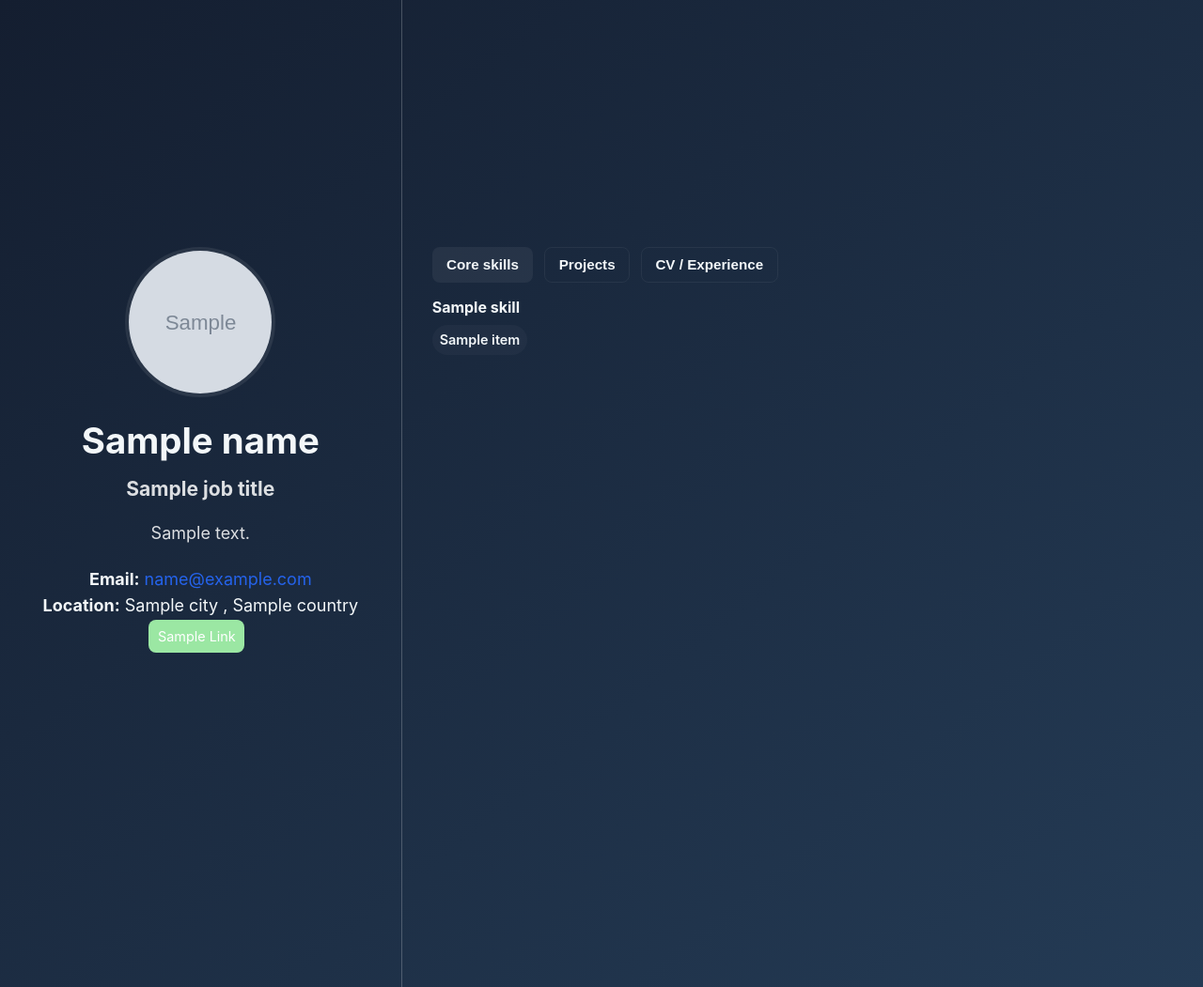
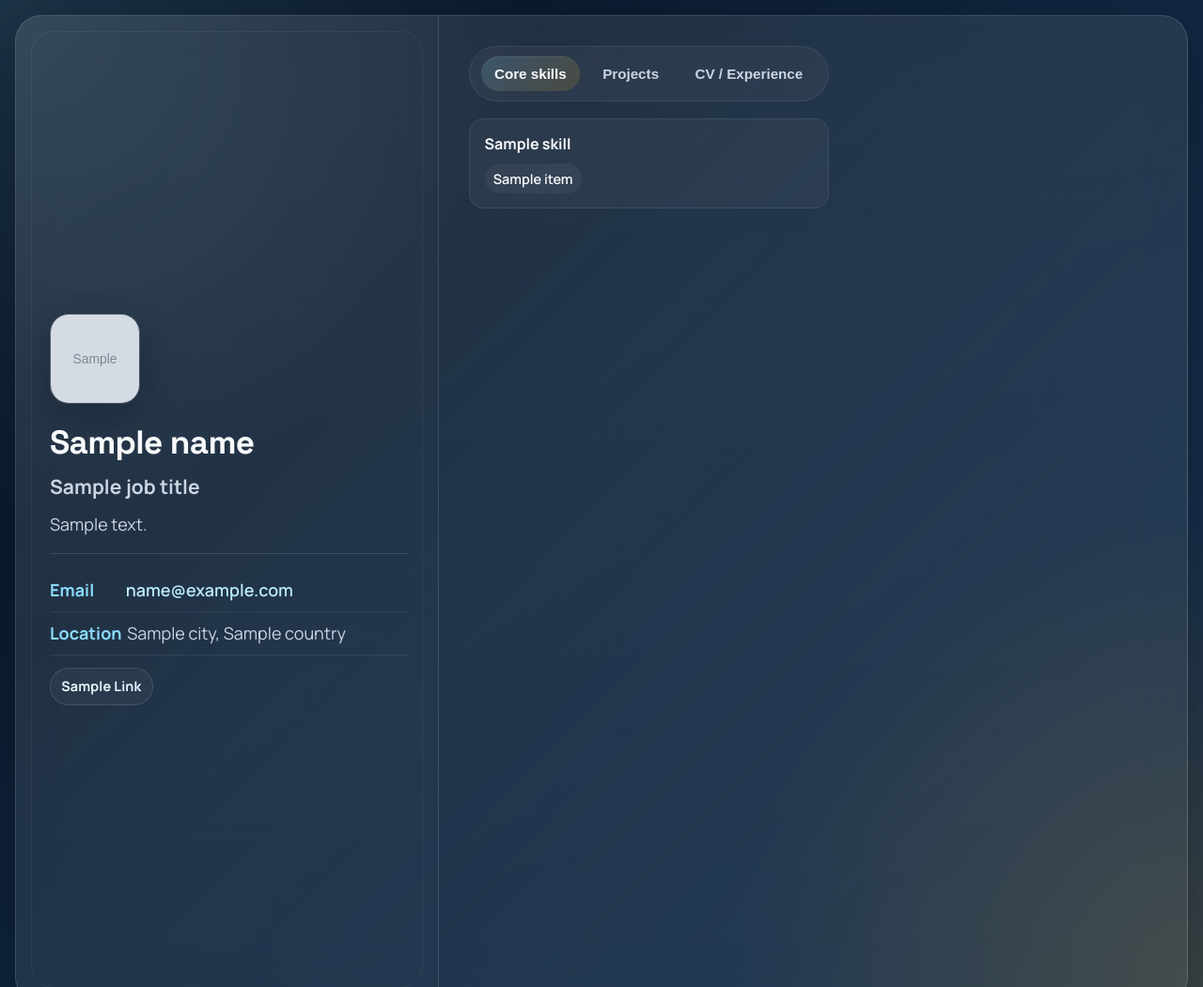
Before and after one commit to taylorPat/portfolio-generator, a Python web app: template src/portfolio/data/FE/templates/index.html.jinja in a window 1280 px wide. Shown: the whole page at 94% size. Run offline with Jinja, Linux system fonts and the light colour scheme; the template is opened without the code that fills it: most values are stand-ins (such as "Sample title", 1, 10 or a date in 2020); grey boxes marked "Sample" are stand-in pictures.

Commit message:
feat: refine FE structure and design

```diff
--- a/src/portfolio/data/FE/static/style.css
+++ b/src/portfolio/data/FE/static/style.css
@@ -8,44 +8,72 @@
 
 /* Base */
 :root {
-  --bg: #f8fafc;
-  --panel: #ffffff;
-  --muted: rgba(255, 255, 255, 0.85);
-  --text: #f3f7f9;
-  --accent: #9be7a3;
-  --radius: 10px;
+  --bg: #07111f;
+  --panel: rgba(255, 255, 255, 0.08);
+  --panel-strong: rgba(255, 255, 255, 0.14);
+  --muted: #cbd5e1;
+  --text: #f8fafc;
+  --accent: #7dd3fc;
+  --accent-2: #f59e0b;
+  --line: rgba(255, 255, 255, 0.16);
+  --shadow: 0 24px 70px rgba(2, 8, 23, 0.34);
+  --radius: 18px;
   --btn-font-size: 0.95rem;
 }
 
-/* Use a full-viewport pseudo-element for the gradient to avoid seams on mobile
-   and when content scrolls. This covers the viewport exactly and is fixed. */
 body {
-  font-family:
-    -apple-system, BlinkMacSystemFont, "Segoe UI", Roboto, sans-serif;
+  font-family: "Manrope", "Segoe UI", sans-serif;
   line-height: 1.6;
   background: none;
   color: var(--text);
   margin: 0;
+  font-size: 18px;
 }
 
 body::before {
   content: "";
-  position: fixed; /* fixes to viewport */
-  top: 0;
-  left: 0;
-  width: 100vw; /* full viewport width */
-  height: 100vh; /* full viewport height */
-  z-index: -1; /* behind content */
+  position: fixed;
+  inset: 0;
+  z-index: -1;
   pointer-events: none;
-  background-image: linear-gradient(to bottom right, #141e30 0%, #243b55 100%);
+  background:
+    radial-gradient(
+      circle at top left,
+      rgba(125, 211, 252, 0.18),
+      transparent 34%
+    ),
+    radial-gradient(
+      circle at bottom right,
+      rgba(245, 158, 11, 0.16),
+      transparent 30%
+    ),
+    linear-gradient(135deg, #07111f 0%, #10253e 48%, #1b3550 100%);
   background-repeat: no-repeat;
   background-position: center center;
   background-size: cover;
 }
 
-/* Larger base type for landing */
-body {
-  font-size: 18px;
+.theme-shell {
+  min-height: 100vh;
+}
+
+.site {
+  padding: 1rem;
+}
+
+.site-main {
+  max-width: 1400px;
+  margin: 0 auto;
+  border: 1px solid var(--line);
+  border-radius: 28px;
+  overflow: hidden;
+  backdrop-filter: blur(22px);
+  background: linear-gradient(
+    135deg,
+    rgba(255, 255, 255, 0.08),
+    rgba(255, 255, 255, 0.03)
+  );
+  box-shadow: var(--shadow);
 }
 
 .container {
@@ -163,92 +191,190 @@ a:hover {
 /* Split landing layout */
 .landing-split {
   display: flex;
-  min-height: 100vh;
+  min-height: calc(100vh - 2rem);
   align-items: stretch;
   width: 100%;
 }
 .left-panel {
-  flex: 0 0 33.333%;
+  flex: 0 0 36%;
+  position: relative;
+  padding: 2.25rem 2rem 2.25rem 2.25rem;
+  display: flex;
+  align-items: center;
+  justify-content: center;
+  background: linear-gradient(
+    180deg,
+    rgba(255, 255, 255, 0.04),
+    rgba(255, 255, 255, 0.02)
+  );
+}
+.left-panel::before {
+  content: "";
+  position: absolute;
+  inset: 1rem;
+  border-radius: 24px;
+  border: 1px solid rgba(255, 255, 255, 0.06);
+  pointer-events: none;
+}
+.left-content {
+  width: 100%;
+  text-align: left;
+  padding: 0;
   background: transparent;
-  padding: 2.25rem;
+  border: none;
+  box-shadow: none;
+  animation: fadeUp 0.7s ease both;
+}
+.profile-intro {
   display: flex;
+  flex-direction: column;
+  gap: 0.55rem;
   align-items: flex-start;
-  justify-content: center;
+  padding-bottom: 1rem;
+  margin-bottom: 1rem;
+  border-bottom: 1px solid rgba(255, 255, 255, 0.12);
 }
-.left-inner {
+.profile-summary {
+  flex: 1;
   width: 100%;
-  text-align: center;
 }
 .profile-avatar {
-  width: 160px;
-  height: 160px;
-  border-radius: 50%;
+  width: 96px;
+  height: 96px;
+  border-radius: 20px;
   object-fit: cover;
-  border: 4px solid rgba(255, 255, 255, 0.08);
+  border: 1px solid rgba(255, 255, 255, 0.16);
   display: block;
-  margin: 0 auto 1rem auto;
+  margin: 0 0 0.8rem 0;
+  box-shadow: 0 12px 35px rgba(2, 8, 23, 0.25);
 }
 
+.profile-links {
+  display: flex;
+  flex-wrap: wrap;
+  gap: 0.6rem;
+  margin-top: 0.85rem;
+}
 .profile-links .btn {
-  margin-right: 0.5rem;
+  margin-right: 0;
+  background: rgba(255, 255, 255, 0.04);
+  color: #eaf8ff;
+  border: 1px solid rgba(255, 255, 255, 0.12);
+  padding: 0.45rem 0.7rem;
+  border-radius: 999px;
+  font-weight: 700;
+  letter-spacing: 0.01em;
+}
+.profile-links .btn:hover {
+  background: rgba(125, 211, 252, 0.14);
+  border-color: rgba(125, 211, 252, 0.28);
+  text-decoration: none;
 }
 .left-panel h1 {
-  font-size: 2.4rem;
-  margin-bottom: 0.25rem;
+  font-family: "Space Grotesk", "Manrope", sans-serif;
+  font-size: 2.2rem;
+  margin-bottom: 0.15rem;
+  letter-spacing: -0.02em;
 }
 .left-panel .muted {
   color: var(--muted);
 }
 .left-panel .about {
-  margin: 1rem 0;
+  margin: 0.55rem 0 0;
   color: var(--muted);
+  max-width: 42ch;
+}
+.eyebrow {
+  font-size: 0.83rem;
+  letter-spacing: 0.26em;
+  text-transform: uppercase;
+  color: #8bdcff;
+  margin-bottom: 0.4rem;
 }
 .contact-block {
-  margin-top: 1.25rem;
+  margin-top: 0;
+  padding: 0;
+  background: transparent;
+  border: none;
+  display: flex;
+  flex-direction: column;
+  gap: 0;
+}
+.contact-line {
+  display: flex;
+  flex-wrap: wrap;
+  gap: 0.35rem;
+  align-items: center;
+  margin: 0;
+  padding: 0.5rem 0;
+  border-bottom: 1px solid rgba(255, 255, 255, 0.08);
+}
+.contact-line:last-child {
+  border-bottom: none;
+}
+.contact-label {
+  color: #8bdcff;
+  font-weight: 700;
+  min-width: 4.7rem;
+}
+.contact-link {
+  color: #b9eaff;
+  font-weight: 600;
+}
+.contact-value {
+  color: var(--muted);
 }
 .split-divider {
   width: 1px;
-  background: rgba(255, 255, 255, 0.22);
+  background: rgba(255, 255, 255, 0.14);
 }
 .right-panel {
   flex: 1;
-  padding: 2rem;
-  background: transparent;
+  padding: 2rem 2.25rem 2.25rem 2rem;
+  background: linear-gradient(
+    180deg,
+    rgba(255, 255, 255, 0.03),
+    rgba(255, 255, 255, 0.01)
+  );
   display: flex;
   align-items: flex-start;
 }
 
 .tabs-nav {
   display: flex;
-  gap: 0.5rem;
-  margin-bottom: 0.6rem;
+  gap: 0.6rem;
+  margin: 0 0 1.1rem 0;
+  flex-wrap: wrap;
+  padding: 0.65rem 0.75rem;
+  border-radius: 999px;
+  background: rgba(255, 255, 255, 0.04);
+  border: 1px solid rgba(255, 255, 255, 0.08);
+  width: fit-content;
 }
 .tab-btn {
+  font-size: 0.95rem;
+  font-weight: 700;
+  padding: 0.6rem 0.9rem;
   background: transparent;
-  border: 1px solid rgba(2, 6, 23, 0.06);
-  padding: 0.5rem 0.75rem;
-  border-radius: 8px;
+  border: none;
+  color: var(--muted);
+  border-radius: 999px;
   cursor: pointer;
+  transition: all 0.2s ease;
+}
+.tab-btn:hover {
+  transform: translateY(-1px);
+  color: var(--text);
+  background: rgba(255, 255, 255, 0.05);
 }
 .tab-btn.active {
-  background: rgba(255, 255, 255, 0.06);
+  background: linear-gradient(
+    135deg,
+    rgba(125, 211, 252, 0.18),
+    rgba(245, 158, 11, 0.16)
+  );
   color: var(--text);
-  border-color: transparent;
-}
-
-/* Prettify right UI */
-.tabs-nav {
-  gap: 0.75rem;
-}
-.tab-btn {
-  font-size: 1.05rem;
-  padding: 0.6rem 0.9rem;
-}
-.tab-btn {
-  background: transparent;
-  border: 1px solid rgba(255, 255, 255, 0.06);
-  color: var(--text);
-  font-size: var(--btn-font-size);
+  box-shadow: inset 0 1px 0 rgba(255, 255, 255, 0.08);
 }
 .tabs .tabs-content {
   width: 100%;
@@ -320,12 +446,15 @@ a:hover {
 /* New grouped skills sections (compact) */
 .skill-section {
   margin-bottom: 0.8rem;
-  padding: 0.25rem 0;
+  padding: 0.9rem 1rem;
+  border: 1px solid rgba(255, 255, 255, 0.08);
+  border-radius: 16px;
+  background: rgba(255, 255, 255, 0.04);
 }
 .skill-section h4 {
   font-size: 1rem;
   color: var(--text);
-  margin: 0 0 0.35rem;
+  margin: 0 0 0.45rem;
 }
 .skill-items {
   display: flex;
@@ -334,8 +463,8 @@ a:hover {
 }
 .skill-item {
   display: inline-block;
-  padding: 0.28rem 0.5rem;
-  background: rgba(255, 255, 255, 0.03);
+  padding: 0.3rem 0.58rem;
+  background: rgba(255, 255, 255, 0.05);
   color: var(--text);
   border-radius: 999px;
   font-weight: 600;
@@ -492,19 +613,19 @@ a:hover {
   }
 }
 
-/* Start left and right content at 1/3 of viewport height on wide screens */
+/* Start left and right content at a more balanced vertical position on wide screens */
 @media (min-width: 641px) {
-  .left-inner {
-    margin-top: calc(25vh - 2.25rem);
+  .left-content {
+    margin-top: 0;
   }
   .tabs {
-    padding-top: calc(25vh - 2rem);
+    padding-top: 0;
   }
 }
 
 /* On small screens reset offsets */
 @media (max-width: 640px) {
-  .left-inner {
+  .left-content {
     margin-top: 0;
   }
   .tabs {
--- a/src/portfolio/data/FE/templates/base.html.jinja
+++ b/src/portfolio/data/FE/templates/base.html.jinja
@@ -6,9 +6,15 @@
     <meta name="viewport" content="width=device-width, initial-scale=1.0" />
     <title>{{ name }} | {{ job_title }}</title>
 
+    <link rel="preconnect" href="https://fonts.googleapis.com" />
+    <link rel="preconnect" href="https://fonts.gstatic.com" crossorigin />
+    <link
+      href="https://fonts.googleapis.com/css2?family=Manrope:wght@400;500;600;700;800&family=Space+Grotesk:wght@500;700&display=swap"
+      rel="stylesheet"
+    />
     <link rel="stylesheet" href="static/style.css" />
   </head>
-  <body>
+  <body class="theme-shell">
     <div class="site">
       <main class="site-main">{% block content %}{% endblock %}</main>
 
--- a/src/portfolio/data/FE/templates/index.html.jinja
+++ b/src/portfolio/data/FE/templates/index.html.jinja
@@ -7,43 +7,43 @@
 
 <div class="landing-split">
   <aside class="left-panel">
-    <div class="left-inner">
-      <div class="profile-avatar-wrap">
+    <div class="left-content">
+      <div class="profile-intro">
+        <div class="profile-summary">
           {% if image_url %}
             <img class="profile-avatar" src="{{ image_url }}" alt="{{ name }}" />
-          {% else %}
-          <img class="profile-avatar" src="static/default-avatar.svg" alt="{{ name }}" />
           {% endif %}
-      </div>
-
           <h1>{{ name }}</h1>
           <h3 class="muted">{{ job_title }}</h3>
           <p class="about">{{ about }}</p>
+        </div>
+      </div>
 
       <div class="contact-block">
-        {% if contact is defined and contact.email is defined %}
-          <p><strong>Email:</strong> <a href="mailto:{{ contact.email }}">{{ contact.email }}</a></p>
-        {% endif %}
-        {% if contact is defined %}
-          {% if contact.location is defined %}
-          <p><strong>Location:</strong>
-            {% if contact.location.city is defined %}
-              {{ contact.location.city }}
-            {% endif %}
-            {% if contact.location.country is defined %}
-              {% if contact.location.city is defined %}, {% endif %}
-              {{ contact.location.country }}
-            {% endif %}
+        {% set email = contact.email if contact is defined and contact is not none and contact.email is defined and contact.email else None %}
+        {% set location_city = contact.location.city if contact is defined and contact is not none and contact.location is defined and contact.location.city is defined and contact.location.city else '' %}
+        {% set location_country = contact.location.country if contact is defined and contact is not none and contact.location is defined and contact.location.country is defined and contact.location.country else '' %}
+
+        {% if email %}
+          <p class="contact-line">
+            <span class="contact-label">Email</span>
+            <a class="contact-link" href="mailto:{{ email }}">{{ email }}</a>
           </p>
         {% endif %}
+
+        {% if location_city or location_country %}
+          <p class="contact-line">
+            <span class="contact-label">Location</span>
+            <span class="contact-value">{% if location_city %}{{ location_city }}{% endif %}{% if location_city and location_country %}, {% endif %}{% if location_country %}{{ location_country }}{% endif %}</span>
+          </p>
         {% endif %}
 
         {% if links is defined %}
-        <p class="profile-links">
+        <div class="profile-links">
           {% for link in links %}
             <a class="btn small" href="{{ link.url }}" target="_blank" rel="noopener">{{ link.name | replace('_',' ') | title }}</a>
           {% endfor %}
-        </p>
+        </div>
         {% endif %}
       </div>
     </div>
@@ -53,7 +53,7 @@
 
   <section class="right-panel">
     <div class="tabs">
-      <nav class="tabs-nav">
+      <nav class="tabs-nav" aria-label="Portfolio sections">
         <button class="tab-btn active" data-tab="skills">Core skills</button>
         <button class="tab-btn" data-tab="projects">Projects</button>
         <button class="tab-btn" data-tab="cv">CV / Experience</button>
@@ -88,26 +88,24 @@
         </div>
 
         <div class="tab-panel projects-panel" id="projects" style="display:none">
-          <div class="projects-list">
+          <div class="skills-columns">
             {% if projects is defined %}
               {% for project in projects %}
-              <article class="proj-item">
-                <h3 class="proj-title">{{ project.name }}</h3>
-
-                <div class="proj-actions">
+              <div class="skill-section project-section">
+                <div class="project-header">
+                  <h4>{{ project.name }}</h4>
                   {% if project.link is defined %}
                     <a class="proj-btn github" href="{{ project.link.url }}" target="_blank" rel="noopener">{{ project.link.name }}</a>
                   {% endif %}
                 </div>
-
-                <div class="proj-skills">
+                <div class="skill-items">
                   {% if project.attributes is defined %}
                     {% for attr in project.attributes %}
-                      <span class="proj-skill">{{ attr }}</span>
+                      <span class="skill-item" aria-hidden="true">{{ attr }}</span>
                     {% endfor %}
                   {% endif %}
                 </div>
-              </article>
+              </div>
               {% endfor %}
             {% endif %}
           </div>
@@ -122,6 +120,7 @@
                   <div class="exp-item">
                     <h4>{{ company.name }}</h4>
                     {% for station in company.stations|sort(attribute='start_year', reverse=True) %}
+                      <div class="exp-entry">
                         <p class="muted">
                           {% set sy = station.start_year %}
                           {% set ey = station.end_year %}
@@ -138,6 +137,7 @@
                         {% if station.activities %}
                           <p>{{ station.activities }}</p>
                         {% endif %}
+                      </div>
                     {% endfor %}
                   </div>
                 {% endfor %}
@@ -151,6 +151,7 @@
                   <div class="exp-item">
                     <h4>{{ company.name }}</h4>
                     {% for station in company.stations|sort(attribute='start_year', reverse=True) %}
+                      <div class="exp-entry">
                         <p class="muted">
                           {% set sy = station.start_year %}
                           {% set ey = station.end_year %}
@@ -167,6 +168,7 @@
                         {% if station.activities %}
                           <p>{{ station.activities }}</p>
                         {% endif %}
+                      </div>
                     {% endfor %}
                   </div>
                 {% endfor %}
```
Also changed, not shown: other parts of src/portfolio/data/FE/static/style.css (+49 -57 lines). Lines whose indentation alone changed are shown as unchanged.
